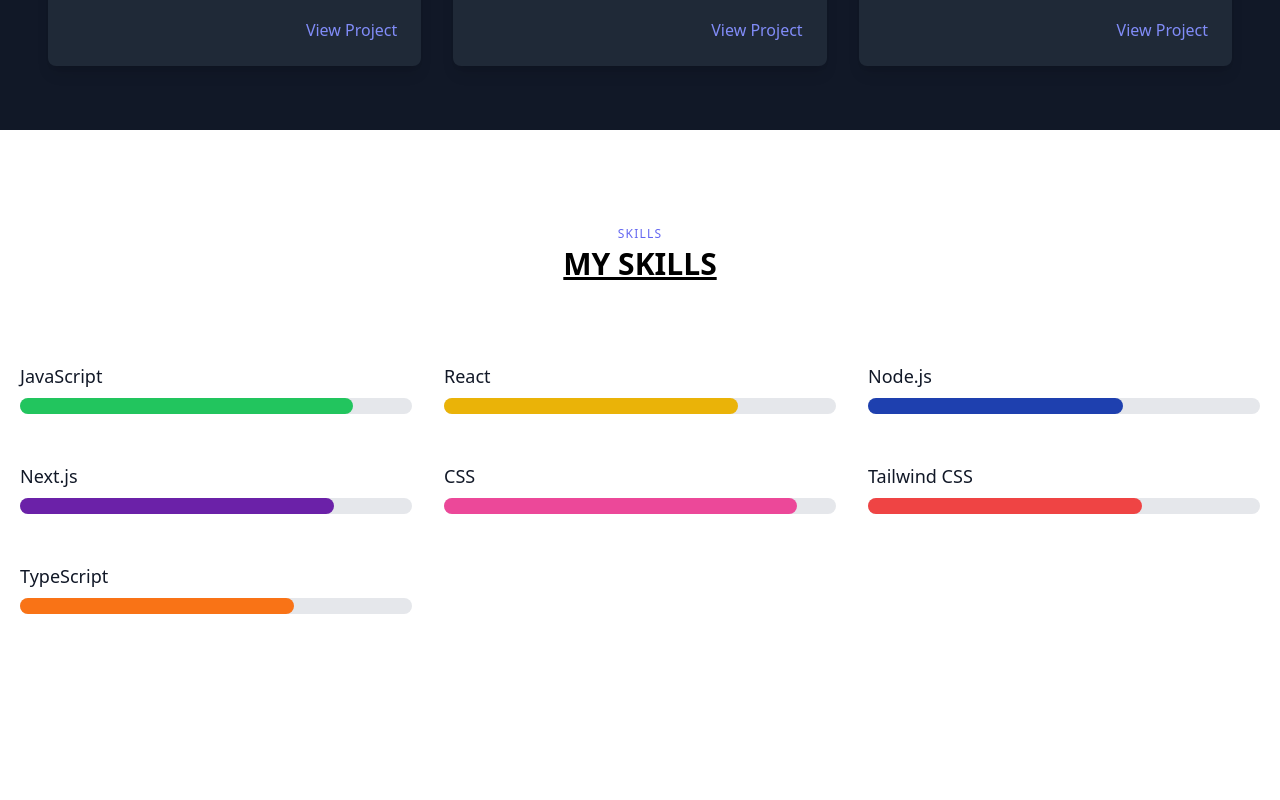
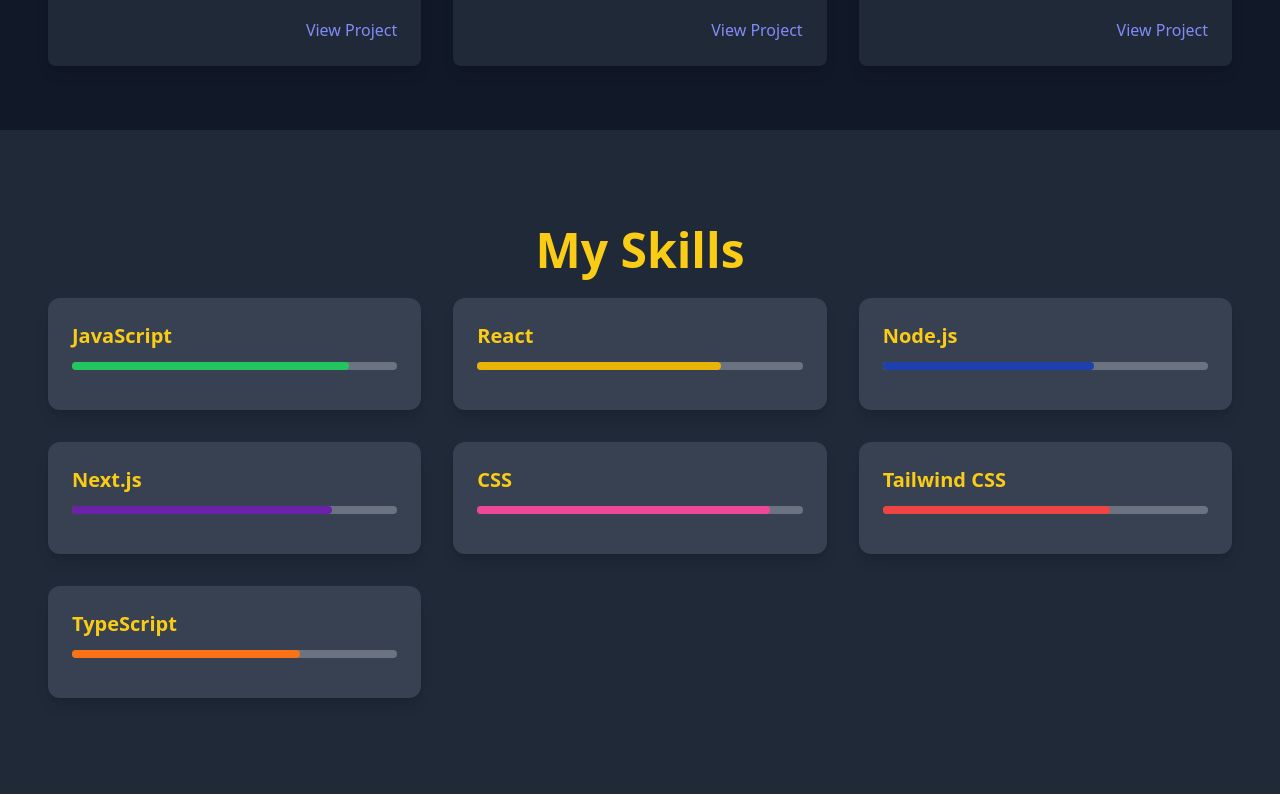
Before and after one commit to umarprogrammer19/Portfolio-v3, a Next.js app: page / in a window 1280 px wide. Shown: the part 2480-3280 px from the top of the page. Built offline with nearby package versions, Linux system fonts and the light colour scheme.

Commit message:
Good Skiils

```diff
--- a/src/components/Skills.tsx
+++ b/src/components/Skills.tsx
@@ -1,99 +1,88 @@
 "use client";
-import React from 'react';
+import React from "react";
 
 function Skills() {
   return (
-    <div id='skills'>
-      <section className="text-gray-600 body-font">
-        <div className="container px-5 py-24 mx-auto">
-          <div className="flex flex-col text-center w-full mb-20">
-            <h2 className="text-xs text-indigo-500 tracking-widest font-medium title-font mb-1">
-              SKILLS
-            </h2>
-            <h1 className="sm:text-3xl text-2xl font-bold title-font text-black underline">
-              MY SKILLS
-            </h1>
-          </div>
+    <div id="skills">
+      <section className="bg-gray-800 text-gray-200 body-font py-24">
+        <div className="container mx-auto px-6 md:px-12">
+          <h1 className="text-center title-font sm:text-5xl text-4xl mb-6 font-extrabold text-yellow-400">
+            My Skills
+          </h1>
           <div className="flex flex-wrap -m-4">
             {/* Skill 1 */}
             <div className="p-4 md:w-1/3 w-full">
-              <h2 className="text-lg font-medium text-gray-900 mb-2">JavaScript</h2>
-              <div className="w-full bg-gray-200 rounded-full h-4 mb-4">
-                <div
-                  className="bg-green-500 h-4 rounded-full"
-                  style={{ width: '85%' }}
-                ></div>
+              <div className="h-full bg-gray-700 p-6 rounded-xl shadow-lg transform transition duration-300 hover:scale-105">
+                <h2 className="text-xl font-semibold text-yellow-400 mb-3">JavaScript</h2>
+                <div className="w-full bg-gray-500 rounded-full h-2 mb-4">
+                  <div className="bg-green-500 h-2 rounded-full" style={{ width: "85%" }}></div>
+                </div>
               </div>
             </div>
 
             {/* Skill 2 */}
             <div className="p-4 md:w-1/3 w-full">
-              <h2 className="text-lg font-medium text-gray-900 mb-2">React</h2>
-              <div className="w-full bg-gray-200 rounded-full h-4 mb-4">
-                <div
-                  className="bg-yellow-500 h-4 rounded-full"
-                  style={{ width: '75%' }}
-                ></div>
+              <div className="h-full bg-gray-700 p-6 rounded-xl shadow-lg transform transition duration-300 hover:scale-105">
+                <h2 className="text-xl font-semibold text-yellow-400 mb-3">React</h2>
+                <div className="w-full bg-gray-500 rounded-full h-2 mb-4">
+                  <div className="bg-yellow-500 h-2 rounded-full" style={{ width: "75%" }}></div>
+                </div>
               </div>
             </div>
 
             {/* Skill 3 */}
             <div className="p-4 md:w-1/3 w-full">
-              <h2 className="text-lg font-medium text-gray-900 mb-2">Node.js</h2>
-              <div className="w-full bg-gray-200 rounded-full h-4 mb-4">
-                <div
-                  className="bg-blue-800 h-4 rounded-full"
-                  style={{ width: '65%' }}
-                ></div>
+              <div className="h-full bg-gray-700 p-6 rounded-xl shadow-lg transform transition duration-300 hover:scale-105">
+                <h2 className="text-xl font-semibold text-yellow-400 mb-3">Node.js</h2>
+                <div className="w-full bg-gray-500 rounded-full h-2 mb-4">
+                  <div className="bg-blue-800 h-2 rounded-full" style={{ width: "65%" }}></div>
+                </div>
               </div>
             </div>
 
             {/* Skill 4 */}
             <div className="p-4 md:w-1/3 w-full">
-              <h2 className="text-lg font-medium text-gray-900 mb-2">Next.js</h2>
-              <div className="w-full bg-gray-200 rounded-full h-4 mb-4">
-                <div
-                  className="bg-purple-800 h-4 rounded-full"
-                  style={{ width: '80%' }}
-                ></div>
-              </div>
-            </div>
-
-            <div className="p-4 md:w-1/3 w-full">
-              <h2 className="text-lg font-medium text-gray-900 mb-2">CSS</h2>
-              <div className="w-full bg-gray-200 rounded-full h-4 mb-4">
-                <div
-                  className="bg-pink-500 h-4 rounded-full"
-                  style={{ width: '90%' }}
-                ></div>
-              </div>
-            </div>
-
-            <div className="p-4 md:w-1/3 w-full">
-              <h2 className="text-lg font-medium text-gray-900 mb-2">Tailwind CSS</h2>
-              <div className="w-full bg-gray-200 rounded-full h-4 mb-4">
-                <div
-                  className="bg-red-500 h-4 rounded-full"
-                  style={{ width: '70%' }}
-                ></div>
+              <div className="h-full bg-gray-700 p-6 rounded-xl shadow-lg transform transition duration-300 hover:scale-105">
+                <h2 className="text-xl font-semibold text-yellow-400 mb-3">Next.js</h2>
+                <div className="w-full bg-gray-500 rounded-full h-2 mb-4">
+                  <div className="bg-purple-800 h-2 rounded-full" style={{ width: "80%" }}></div>
+                </div>
               </div>
             </div>
 
             {/* Skill 5 */}
             <div className="p-4 md:w-1/3 w-full">
-              <h2 className="text-lg font-medium text-gray-900 mb-2">TypeScript</h2>
-              <div className="w-full bg-gray-200 rounded-full h-4 mb-4">
-                <div
-                  className="bg-orange-500 h-4 rounded-full"
-                  style={{ width: '70%' }}
-                ></div>
+              <div className="h-full bg-gray-700 p-6 rounded-xl shadow-lg transform transition duration-300 hover:scale-105">
+                <h2 className="text-xl font-semibold text-yellow-400 mb-3">CSS</h2>
+                <div className="w-full bg-gray-500 rounded-full h-2 mb-4">
+                  <div className="bg-pink-500 h-2 rounded-full" style={{ width: "90%" }}></div>
+                </div>
+              </div>
+            </div>
+
+            {/* Skill 6 */}
+            <div className="p-4 md:w-1/3 w-full">
+              <div className="h-full bg-gray-700 p-6 rounded-xl shadow-lg transform transition duration-300 hover:scale-105">
+                <h2 className="text-xl font-semibold text-yellow-400 mb-3">Tailwind CSS</h2>
+                <div className="w-full bg-gray-500 rounded-full h-2 mb-4">
+                  <div className="bg-red-500 h-2 rounded-full" style={{ width: "70%" }}></div>
+                </div>
+              </div>
+            </div>
+
+            {/* Skill 7 */}
+            <div className="p-4 md:w-1/3 w-full">
+              <div className="h-full bg-gray-700 p-6 rounded-xl shadow-lg transform transition duration-300 hover:scale-105">
+                <h2 className="text-xl font-semibold text-yellow-400 mb-3">TypeScript</h2>
+                <div className="w-full bg-gray-500 rounded-full h-2 mb-4">
+                  <div className="bg-orange-500 h-2 rounded-full" style={{ width: "70%" }}></div>
+                </div>
               </div>
             </div>
           </div>
         </div>
-
       </section>
-      </div>
+    </div>
   );
 }
 
```
